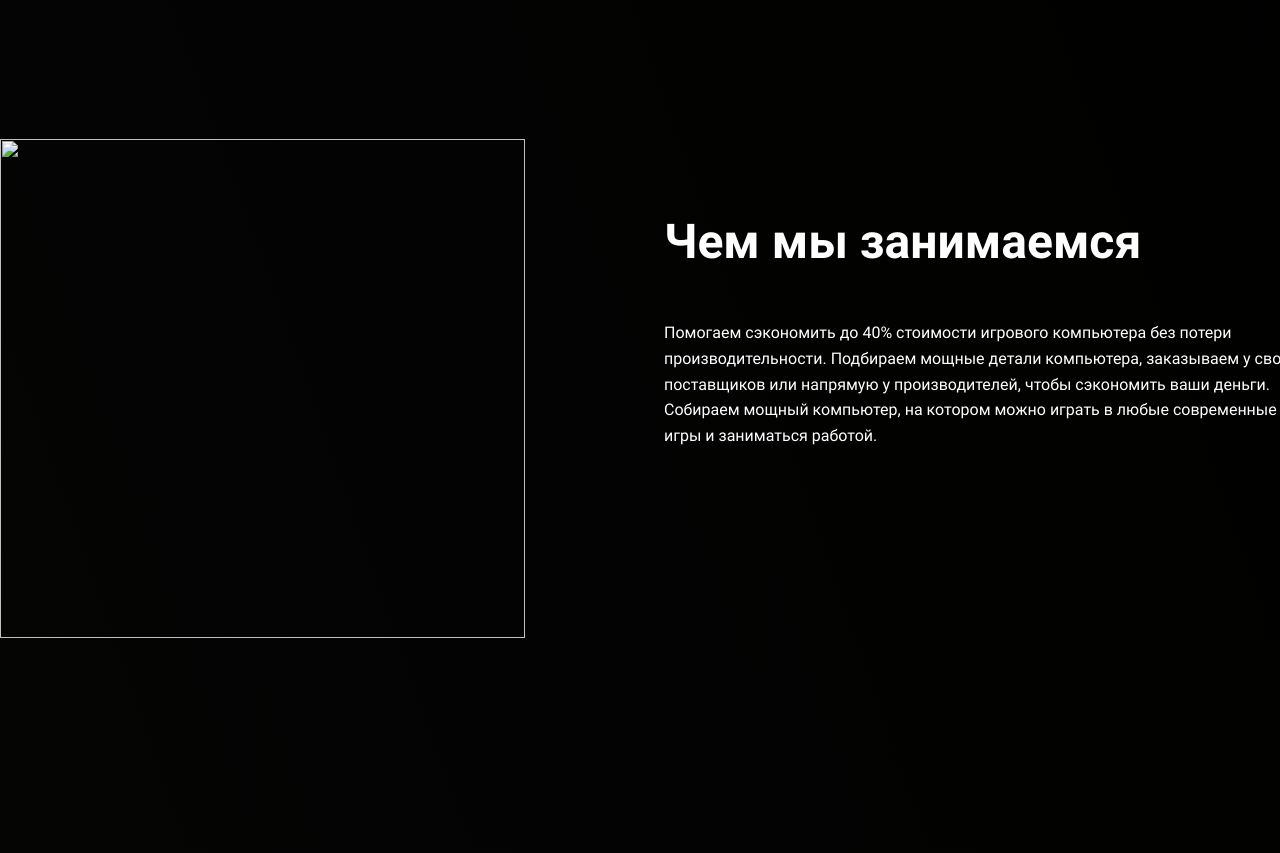
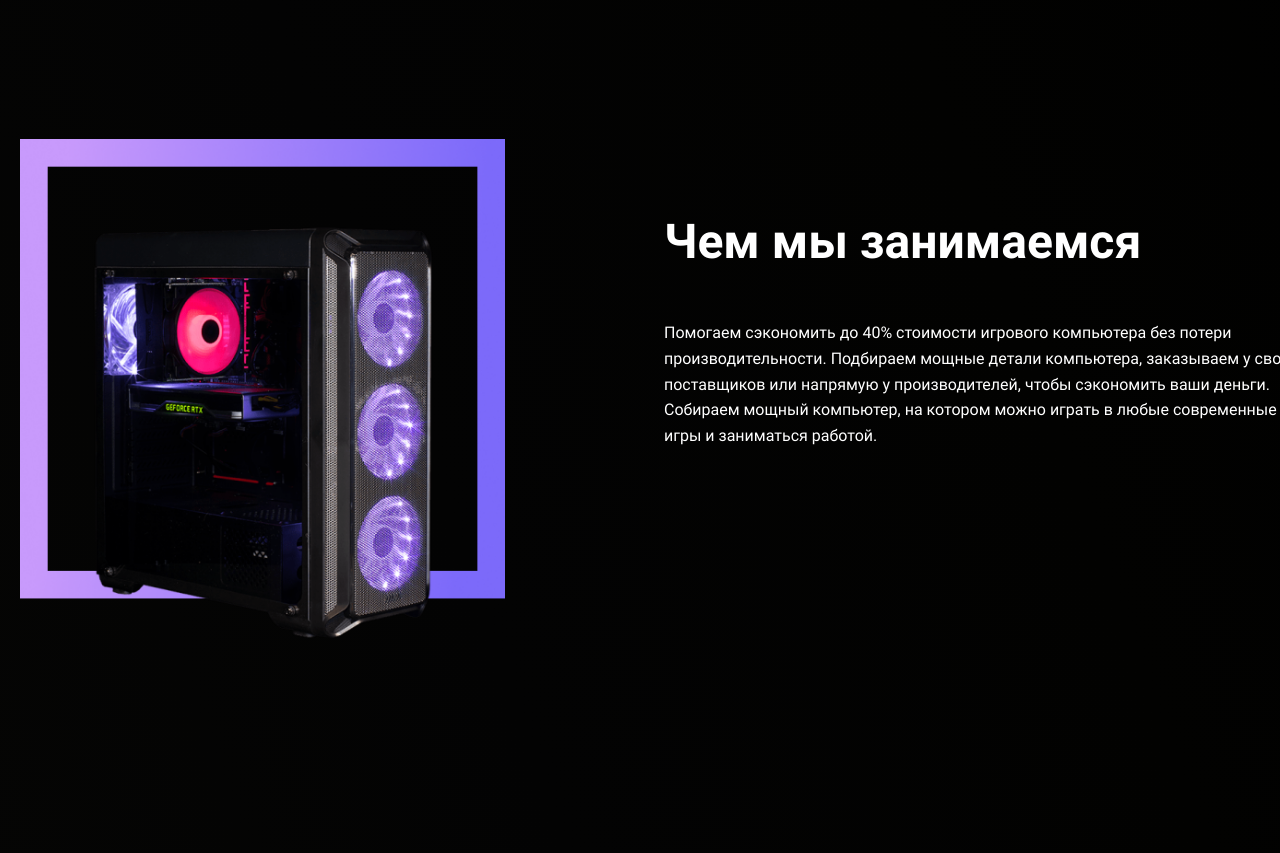
Before and after one commit to PandaVazhik/PSwebsite, a plain HTML site: page index.html in a window 1280 px wide. Shown: the part 1020-1873 px from the top of the page. Drawn offline with Linux system fonts and the light colour scheme; the site is published under a folder, as on GitHub Pages, so addresses that start at the root find nothing.

Commit message:
Add files via upload

```diff
--- a/index.html
+++ b/index.html
@@ -58,7 +58,7 @@
             <div class="container">
                 <div class="work_wrap">
                     <div class="work_img">
-                        <img src="/img/about__img.png" alt="">
+                        <img src="img/about__img.png" alt="">
                     </div>
                     <div class="work_text">
                         <h2 class="work_header">Чем мы занимаемся</h2>
```
